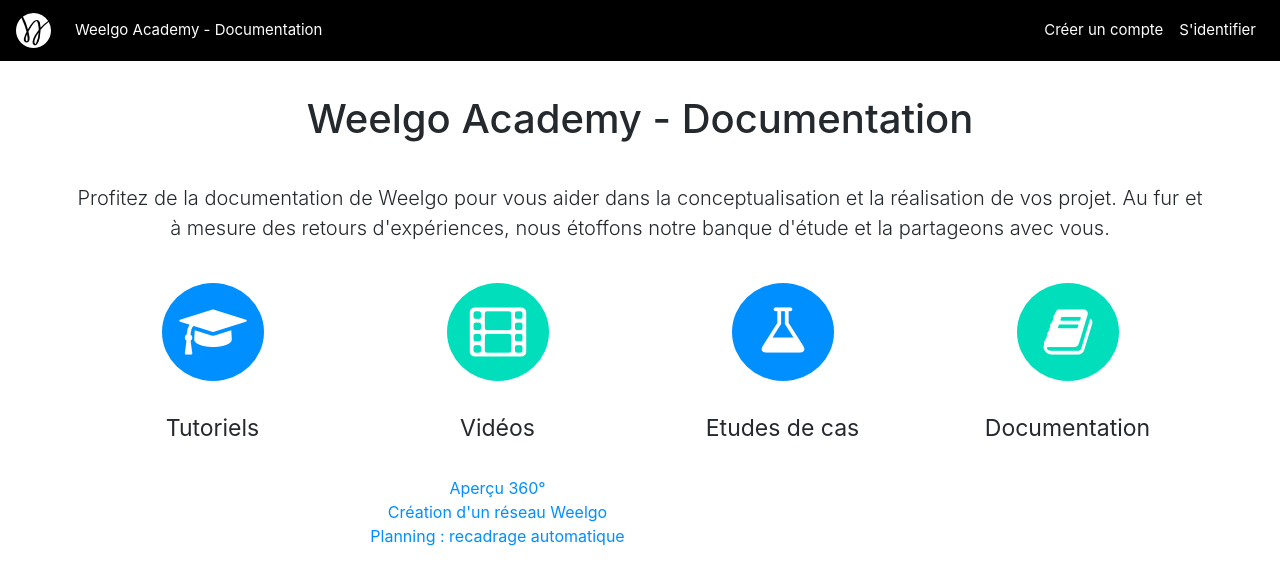
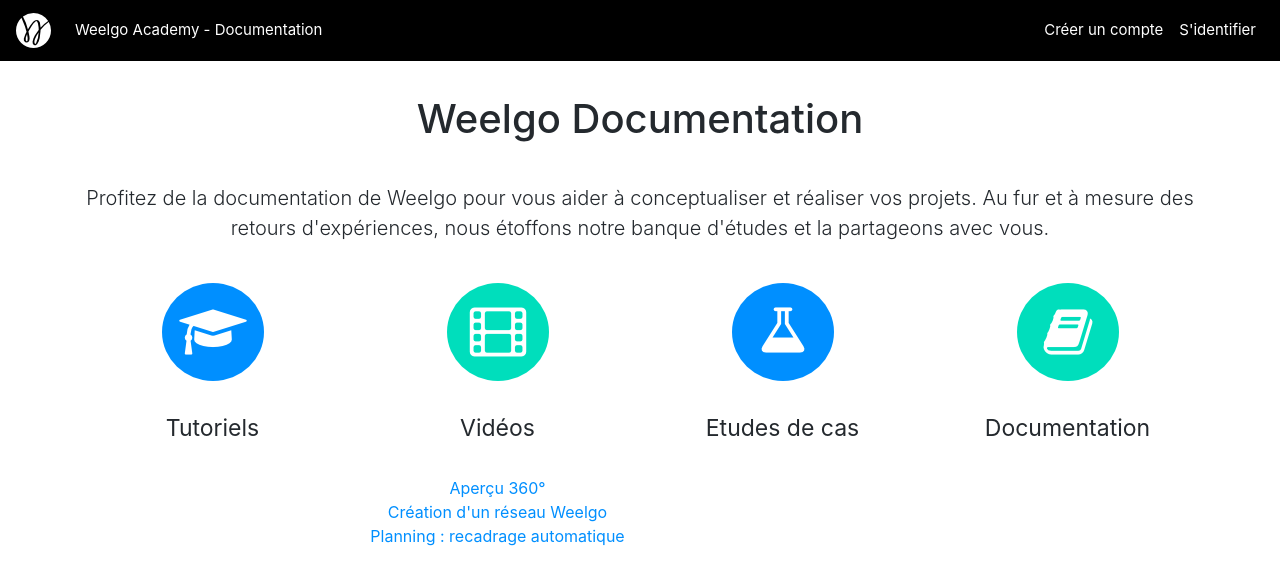
Before and after one commit to Weelgo/weelgo.github.io, a Jekyll site: the page built from fr/index.html, in a window 1280 px wide and 900 px high. Shown: the top 585 px of the window. Built offline with Jekyll 4.4.1, drawn with Linux system fonts in a browser that asks for light colours.

Commit message:
amélioration doc

```diff
--- a/_layouts/main_index_fr.html
+++ b/_layouts/main_index_fr.html
@@ -10,40 +10,39 @@
 	<div class="container" style="margin-top: 95px;">
 
 		<div class="row">
-			<h1 class="text-center" style="margin-bottom: 20px;width: 100%;">Weelgo Academy - Documentation</h1>
+			<h1 class="text-center" style="margin-bottom: 20px; width: 100%;">Weelgo Documentation</h1>
 
-			<p class="lead text-center" style="margin-top: 20px;margin-bottom: 10px;">
-				Profitez de la documentation de Weelgo pour vous aider dans la conceptualisation et la réalisation de vos projet.
-				Au fur et à  mesure des retours d'expériences, nous étoffons notre banque d'étude et la partageons avec vous.
-			</p>
+			<p class="lead text-center" style="margin-top: 20px; margin-bottom: 10px;">Profitez de la documentation de Weelgo pour vous aider à
+				conceptualiser et réaliser vos projets. Au fur et à mesure des retours d'expériences, nous étoffons notre banque d'études et la partageons avec
+				vous.</p>
 		</div>
 		<div class="row">
 
 			<div class="col-md-3 col-sm-12 text-center">
-					<div class="text-center" style="margin-top: 30px;margin-bottom: 30px;">
+				<div class="text-center" style="margin-top: 30px; margin-bottom: 30px;">
 					<img class="img-responsive" style="display: inline;" alt="" src="/fr/img/tutorials.png">
 				</div>
 				<div class="text-center" style="font-size: 23px;">Tutoriels</div>
 			</div>
 			<div class="col-md-3 col-sm-12 text-center">
-					<div class="text-center" style="margin-top: 30px;margin-bottom: 30px;">
-						<a href="https://www.youtube.com/channel/UCMuycYGVWNGFujwwxvW40hw"><img class="img-responsive" style="display: inline;" alt="" src="/fr/img/videos.png"></a>
+				<div class="text-center" style="margin-top: 30px; margin-bottom: 30px;">
+					<a href="https://www.youtube.com/channel/UCMuycYGVWNGFujwwxvW40hw"><img class="img-responsive" style="display: inline;" alt=""
+						src="/fr/img/videos.png"></a>
 				</div>
-					<div class="text-center" style="font-size: 23px;margin-bottom: 30px;">Vidéos</div>
+				<div class="text-center" style="font-size: 23px; margin-bottom: 30px;">Vidéos</div>
 				<div style="margin-bottom: 10px;">
-						<a href="https://www.youtube.com/watch?v=gPFzQDd73jc">Aperçu 360°</a><br>
-						<a href="https://www.youtube.com/watch?v=z8WjuIl3h2g">Création d'un réseau Weelgo</a><br>
-						<a href="https://www.youtube.com/watch?v=z8WjuIl3h2g">Planning : recadrage automatique</a>
+					<a href="https://www.youtube.com/watch?v=gPFzQDd73jc">Aperçu 360°</a><br> <a href="https://www.youtube.com/watch?v=z8WjuIl3h2g">Création
+						d'un réseau Weelgo</a><br> <a href="https://www.youtube.com/watch?v=z8WjuIl3h2g">Planning : recadrage automatique</a>
 				</div>
 			</div>
 			<div class="col-md-3 col-sm-12 text-center">
-					<div class="text-center" style="margin-top: 30px;margin-bottom: 30px;">
+				<div class="text-center" style="margin-top: 30px; margin-bottom: 30px;">
 					<img class="img-responsive" style="display: inline;" alt="" src="/fr/img/studyCase.png">
 				</div>
 				<div class="text-center" style="font-size: 23px;">Etudes de cas</div>
 			</div>
 			<div class="col-md-3 col-sm-12 text-center">
-					<div class="text-center" style="margin-top: 30px;margin-bottom: 30px;">
+				<div class="text-center" style="margin-top: 30px; margin-bottom: 30px;">
 					<img class="img-responsive" style="display: inline;" alt="" src="/fr/img/documentation.png">
 				</div>
 				<div class="text-center" style="font-size: 23px;">Documentation</div>
```
Lines whose indentation alone changed are shown as unchanged.
